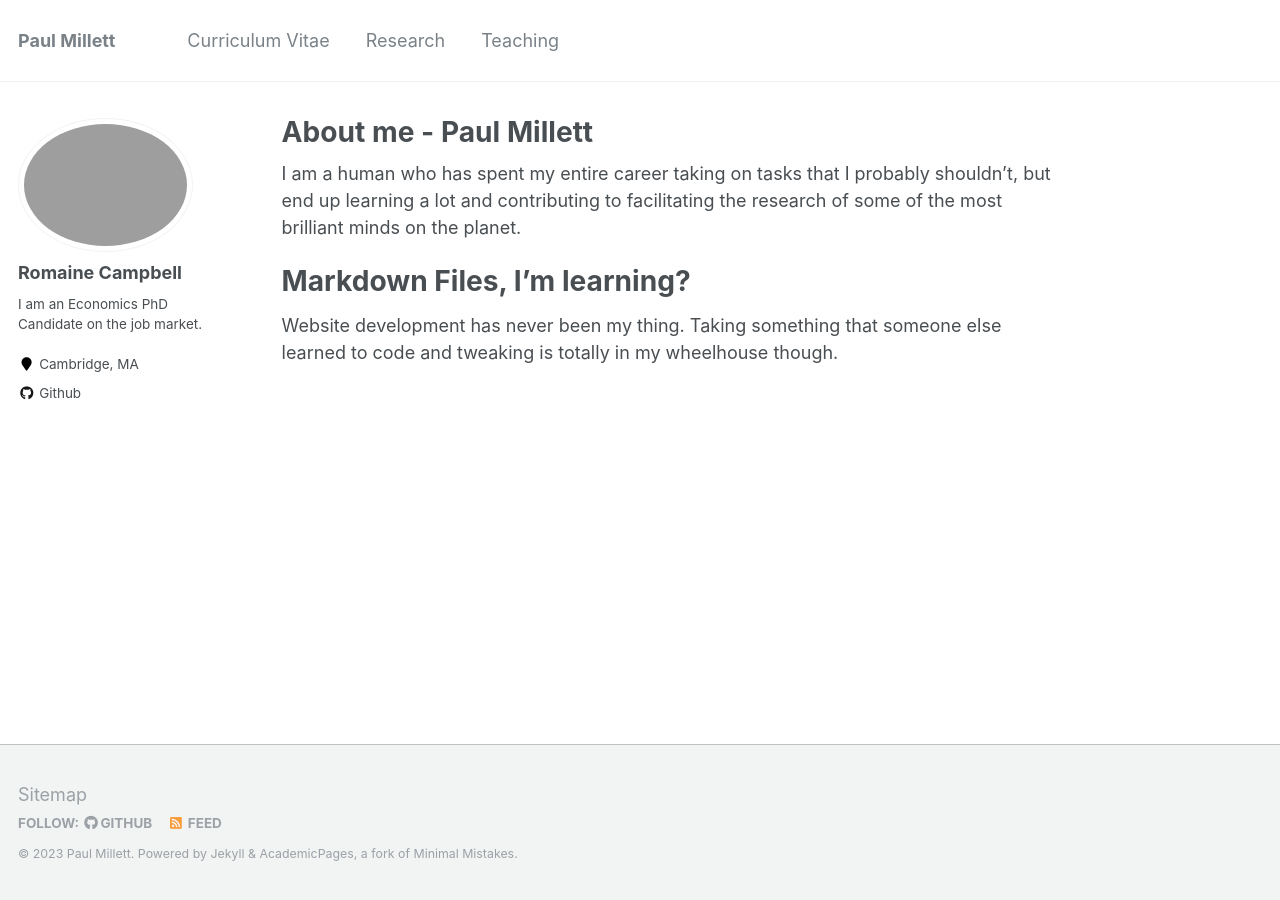
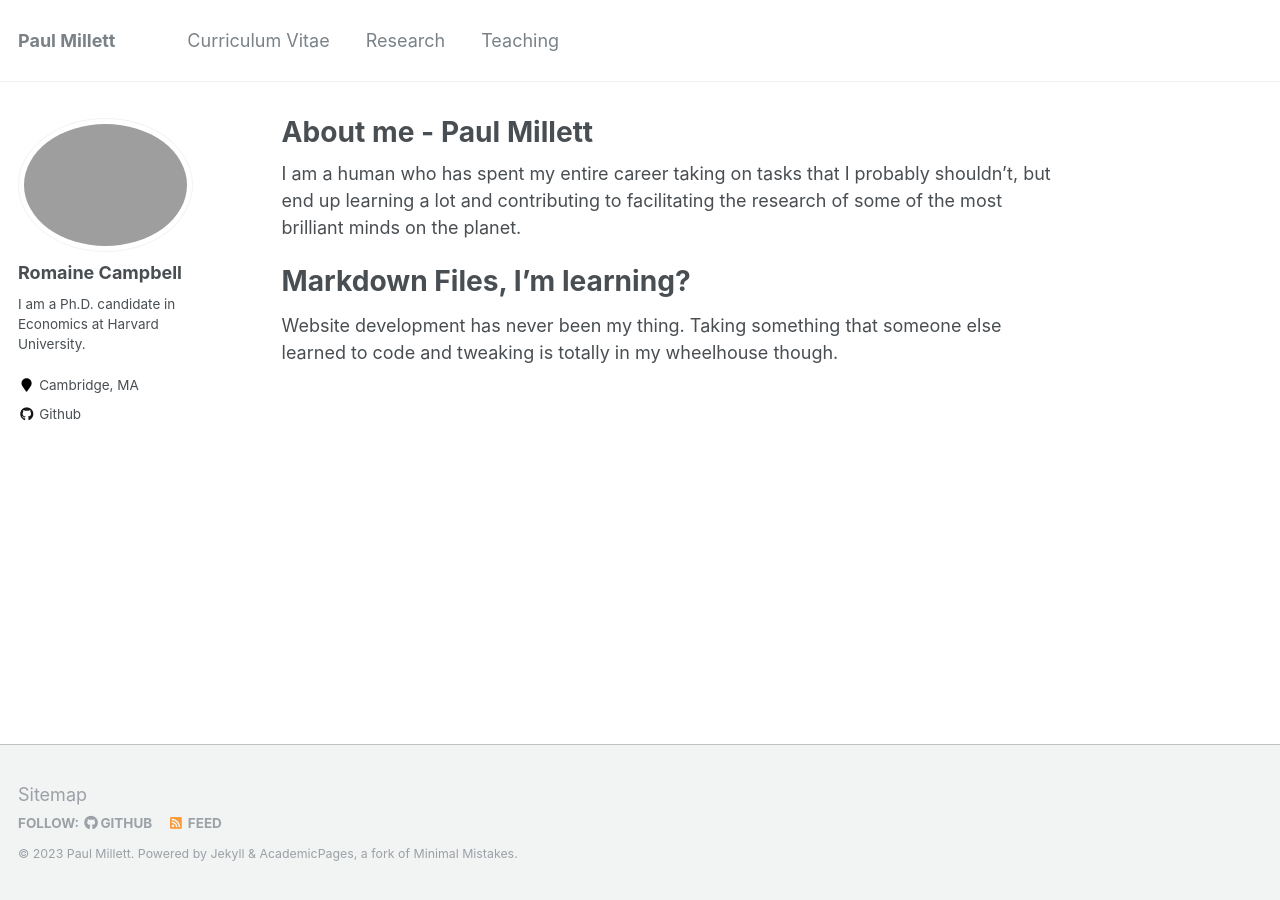
Before and after one commit to romaineacampbell/romaineacampbell.github.io, a Jekyll site: the page built from _pages/about.md, in a window 1280 px wide. Built offline with Jekyll 4.4.1, drawn with Linux system fonts in a browser that asks for light colours.

Commit message:
Updated config file and changed profile photo

```diff
--- a/_config.yml
+++ b/_config.yml
@@ -82,7 +82,7 @@ analytics:
 author:
   name             : "Romaine Campbell"
   avatar           : "Romaine_profile.png"
-  bio              : "I am an Economics PhD Candidate on the job market."
+  bio              : "I am a Ph.D. candidate in Economics at Harvard University."
   location         : "Cambridge, MA"
   employer         :
   pubmed           : # "https://www.ncbi.nlm.nih.gov/pubmed/?term=john+snow"
```
Also changed, not shown: 2 other files.
